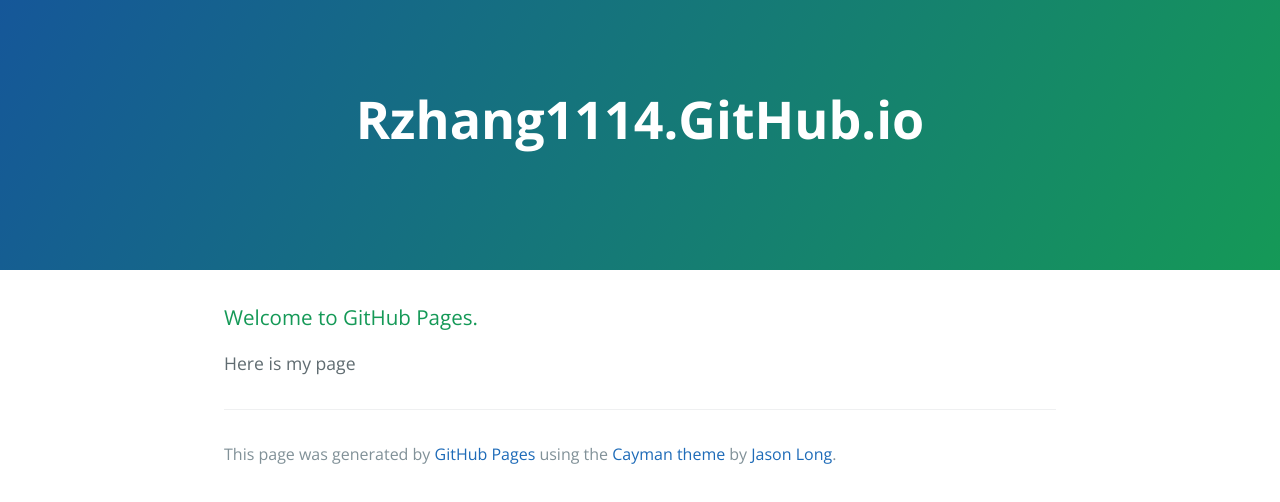
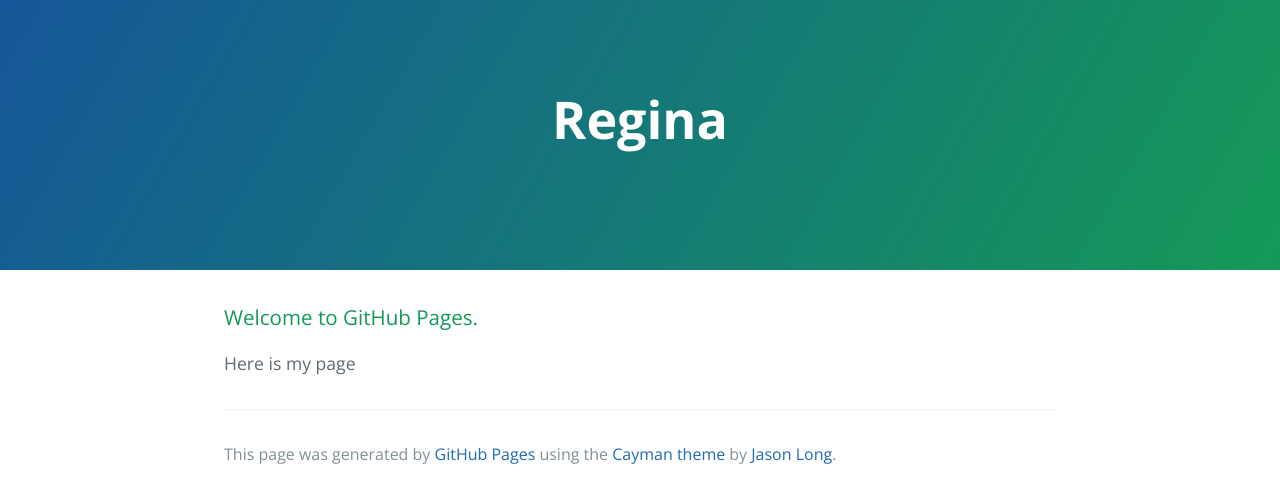
Before and after one commit to rzhang1114/rzhang1114.github.io, a plain HTML site: page index.html in a window 1280 px wide. Drawn offline with nearby package versions, Linux system fonts and the light colour scheme.

Commit message:
Update index.html

```diff
--- a/index.html
+++ b/index.html
@@ -11,7 +11,7 @@
   </head>
   <body>
     <section class="page-header">
-      <h1 class="project-name">Rzhang1114.GitHub.io</h1>
+      <h1 class="project-name">Regina</h1>
       <h2 class="project-tagline"></h2>
     </section>
 
```
